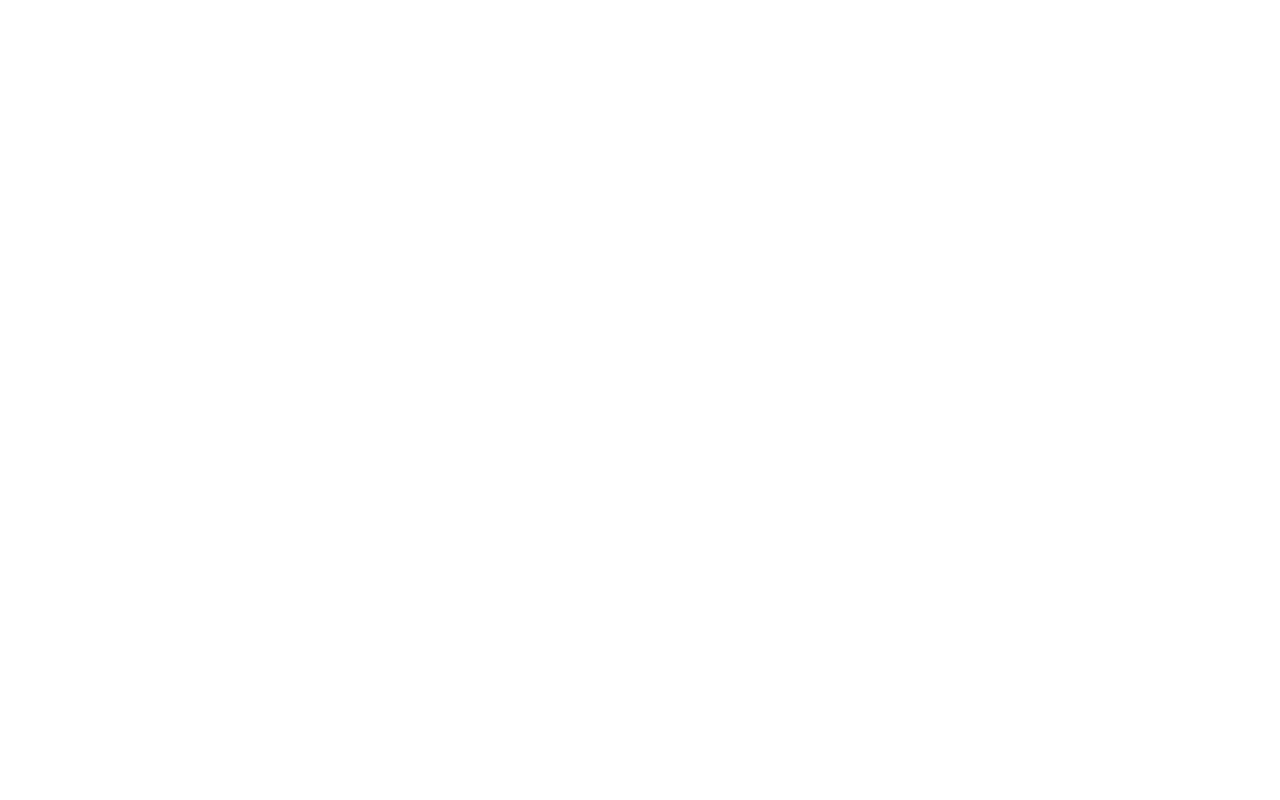
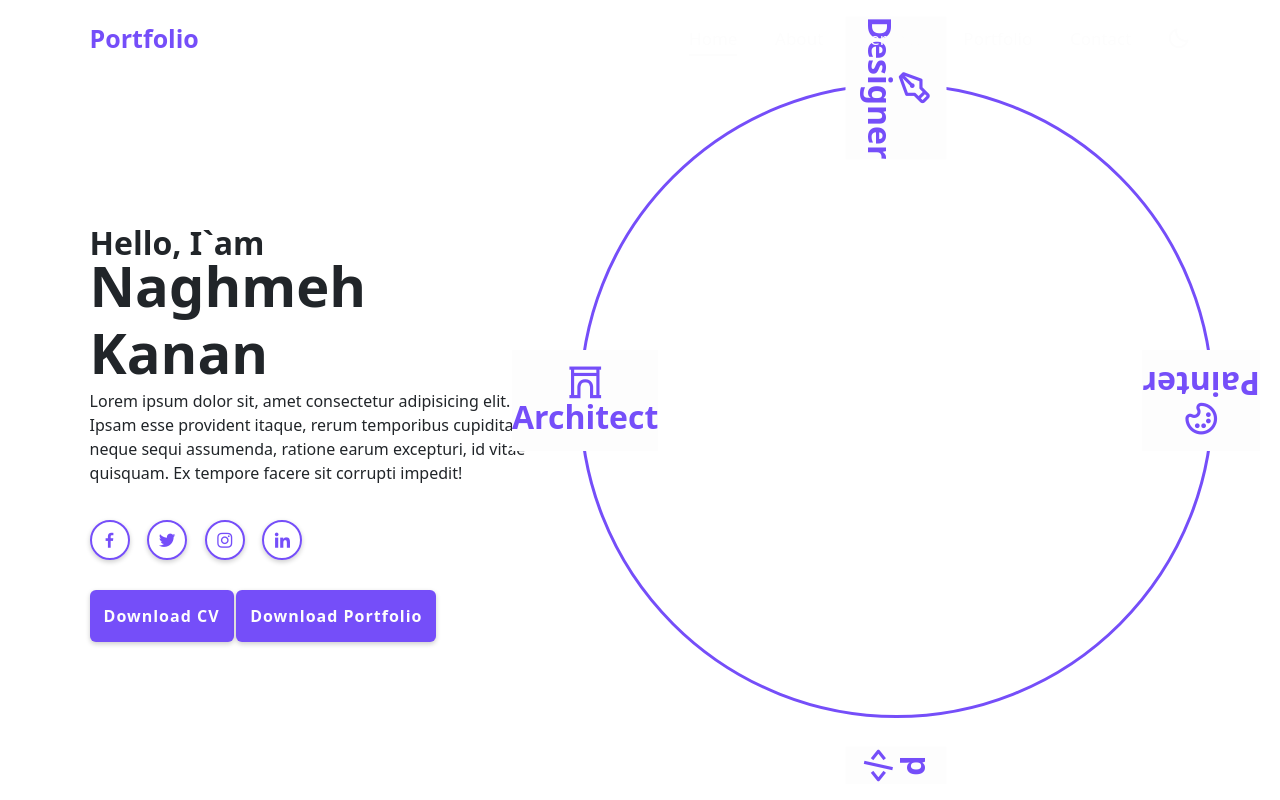
Before and after one commit to Alikanan-a/responsive-personal-port-folio-2, a website: page inde.html in a window 1280 px wide. Drawn offline with nearby package versions, Linux system fonts and the light colour scheme.

Commit message:
add - first -page

```diff
--- a/Assets/CSS/style.css
+++ b/Assets/CSS/style.css
@@ -0,0 +1,190 @@
+/* <!--=============== SET UP  ===============--> */
+* {
+    margin: 0;
+    padding: 0;
+    box-sizing: border-box;
+    text-decoration: none;
+    border: none;
+    outline: none;
+    scroll-behavior: smooth;
+    font-family: 'Poppins' sans-serif;
+}
+:root {
+    --back-ground-color: #fdfdfd;
+    --text-color: #333;
+    --main-color: #754ef9 ;
+    --white-color: #fdfdfd ;
+    --shadow-color: rgba(0,0,0,.2);
+}
+html {
+    font-size: 62.5%;
+    overflow-x: hidden;
+}
+body {
+    background: var(--back-ground-color);
+    color: var(--text-color);
+}
+a {
+    text-decoration: none;
+    border: none;
+    outline: none;
+}
+.header{
+    position: fixed;
+    top: 0;
+    left: 0;
+    width: 100%;
+    padding:  2rem 7%;
+    background: transparent;
+    display: flex;
+    align-items: center;
+    z-index: 100;
+}
+.logo{
+    text-decoration: none;
+    font-size: 2.5rem;
+    color: var(--main-color);
+    font-weight: 600;
+    cursor: pointer;
+    margin-right: auto;
+}
+.navbar a {
+    text-decoration: none;
+    position: relative;
+    font-size: 1.7rem;
+    color: var(--white-color);
+    font-weight: 500;
+    margin-right: 3.5rem;
+}
+.navbar a.active::before {
+    content: '';
+    position: absolute;
+    left: 0;
+    bottom: -6px;
+    width: 100%;
+    height: 2px;
+    background: var(--white-color);
+}
+#darkMode-icon{
+    font-size: 2.4rem;
+    color: var(--white-color);
+    cursor: pointer;
+}
+section {
+    min-height: 100vh;
+    padding: 10rem 7% 2rem ;
+}
+.home {
+    display: flex;
+    align-items: center;
+}
+.home .home-content {
+    max-width: 44rem;
+
+}
+.home-content h3 {
+    font-size: 3.2rem;
+    font-weight: 700;
+    line-height: .3;
+}
+.home-content h1 {
+    font-size: 5.6rem;
+    font-weight: 700;
+    margin-bottom: .3rem;
+}
+.home-content p {
+    font-size: 1.6rem;
+}
+.home-content .social-media a {
+    text-decoration: none;
+    display: inline-flex;
+    justify-content: center;
+    align-items: center;
+    width: 4rem;
+    height: 4rem;
+    background-color: transparent;
+    border: .2rem solid var(--main-color);
+    border-radius: 50%;
+    box-shadow: 0 .2rem .5rem var(--shadow-color);
+    font-size: 2rem;
+    color: var(--main-color);
+    margin: 2.5rem 1.5rem 3rem 0;
+    transition: 530ms ease;
+}
+.home-content .social-media a:hover {
+    background-color: var(--main-color);
+    color: var(--white-color);
+}
+.btn {
+    text-decoration: none;
+    display: inline-block;
+    padding: 1.2rem;
+    background-color: var(--main-color);
+    border-radius: .6rem;
+    box-shadow: 0 .2rem .5rem var(--shadow-color);
+    font-size: 1.6rem;
+    color: var(--white-color);
+    letter-spacing: .1rem;
+    border: .2rem solid transparent;
+    font-weight: 600;
+}
+.btn:hover {
+    background-color: transparent;
+    color: var(--main-color);
+    border-color: var(--main-color) ;
+
+}
+.home .profession-container {
+    top: 0;
+    position: absolute;
+    top: 50%;
+    right: 0rem;
+    transform: translateY(-50%);
+    width: 768px;
+    height: 768px;
+    /* background-color: red; */
+    overflow: hidden;
+    pointer-events: none;
+}
+.home .profession-container .profession-box {
+    position: absolute;
+    top: 0;
+    right: 0;
+    width: 768px;
+    height: 768px;
+
+    border-radius: 50%;
+    display: flex;
+    justify-content: center;
+    align-items: center;
+}
+.home .profession-box .profession  {
+    position: absolute;
+    left: 0;
+    display: flex;
+    align-items: center;
+    flex-direction: column;
+    color: var(--main-color);
+    transform: rotate(calc(360deg / 4 * var(--i)));
+    transform-origin: 384px;
+    background-color: var(--back-ground-color);
+    padding: 13px 0;
+}
+.home .profession-box .profession:nth-child(3)  {
+    margin-left: -2rem;
+}
+.home .profession i {
+    font-size: 3.8rem;
+}
+.home .profession h3 {
+    font-size: 3.2rem;
+    line-height: 1;
+    font-weight: 600;
+}
+.circle {
+    width: 635px;
+    height: 635px;
+
+    border:  3px solid var(--main-color);
+    border-radius: 50%;
+}
--- a/inde.html
+++ b/inde.html
@@ -1,20 +1,80 @@
 <!DOCTYPE html>
 <html lang="en">
+
 <head>
     <meta charset="UTF-8">
     <meta http-equiv="X-UA-Compatible" content="IE=edge">
     <meta name="viewport" content="width=device-width, initial-scale=1.0">
-     <!--=============== link-CSS ===============-->
+    <!--=============== link-CSS ===============-->
     <link rel="stylesheet" href="Assets/CSS/style.css">
-     <!--=============== bootstrap ===============-->
+    <!--=============== box-icon ===============-->
+    <link href='https://unpkg.com/boxicons@2.1.4/css/boxicons.min.css' rel='stylesheet'>
+    <!--=============== bootstrap ===============-->
     <link rel="stylesheet" href="Assets/node_modules/bootstrap/dist/css/bootstrap-reboot.min.css">
     <title>Document</title>
 </head>
+
 <body>
-    <nav>
-
-    </nav>
+    <!--=============== header ===============-->
+    <header class="header">
+        <a href="#" class="logo">Portfolio</a>
+        <nav class="navbar">
+            <a href="#home" class="active">Home</a>
+            <a href="#about">About</a>
+            <a href="#services">Services</a>
+            <a href="#portfolio">Portfolio</a>
+            <a href="#contact">Contact</a>
+        </nav>
+        <div class="bx bx-moon" id="darkMode-icon"></div>
+    </header>
+    <!--=============== home ===============-->
+    <section class="home" id="home">
+        <div class="home-content">
+            <h3>
+                Hello, I`am
+            </h3>
+            <h1>
+                Naghmeh Kanan
+            </h1>
+            <p>
+                Lorem ipsum dolor sit, amet consectetur adipisicing elit. Ipsam esse provident itaque, rerum temporibus
+                cupiditate neque sequi assumenda, ratione earum excepturi, id vitae quisquam. Ex tempore facere sit
+                corrupti impedit!
+            </p>
+            <div class="social-media">
+                <a href="#"><i class='bx bxl-facebook' ></i></a>
+                <a href="#"><i class='bx bxl-twitter' ></i></a>
+                <a href="#"><i class='bx bxl-instagram' ></i></a>
+                <a href="#"><i class='bx bxl-linkedin' ></i></a>
+            </div>
+            <a href="#" class="btn">Download CV</a>
+            <a href="#" class="btn">Download Portfolio</a>
+        </div>
+        <div class="profession-container">
+            <div class="profession-box">
+                <div class="profession" style="--i:0;">
+                    <i class='bx bx-arch' ></i>
+                    <h3>Architect</h3>
+                </div>
+                <div class="profession" style="--i:1;">
+                    <i class='bx bx-pen'></i>
+                    <h3>Designer</h3>
+                </div>
+                <div class="profession" style="--i:2;">
+                    <i class='bx bx-palette' ></i>
+                    <h3>Painter</h3>
+                </div>
+                <div class="profession" style="--i:3;">
+                    <i class='bx bx-code-alt' ></i>
+                    <h3>d</h3>
+                </div>
+                <div class="circle"></div>
+            </div>
+            <div class="overlay"></div>
+        </div>
+    </section>
 </body>
+<!--=============== JS ===============-->
 <script src="Assets/JS/app.js"></script>
 
 </html>
```
